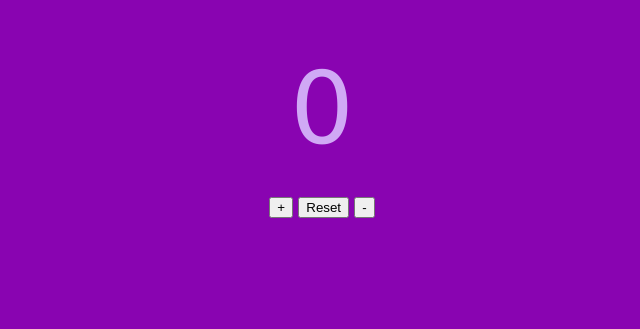
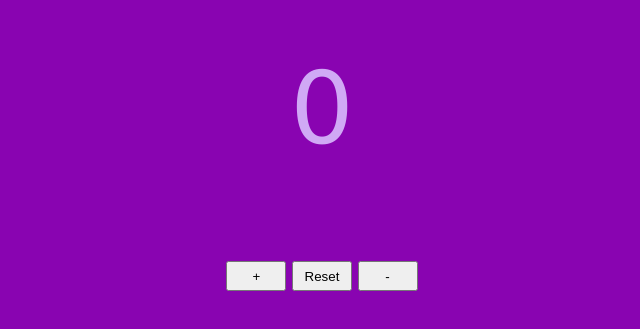
Before and after one commit to nunesjessica/desafioReactLadies, a plain HTML site: page index.html in a window 1280 px wide. Shown: the part 175-504 px from the top of the page, without its empty margins (318-958 px from the left). Drawn offline with Linux system fonts and the light colour scheme.

Commit message:
melhorando o estilo dos botões

```diff
--- a/index.html
+++ b/index.html
@@ -23,21 +23,17 @@
             margin: 0;
             padding: 20px;
         }
-        #buttondiv{
+        #button{
             text-align: center;
             font-family: 'Verdana';
             font-size: 16px;
-            padding: 10px 32px;
-
-
+            font-weight: bold;
+            padding: 14px 40px;
+            margin: 60px;
         }
         .button{
-            font-family: 'Verdana';
-            font-size: 16px;
-            padding: 10px 32px;
-            text-align: center;
-            border: none;
-            align-items: center;
+            width: 60px;
+            height: 30px;
 
         }
     </style>
@@ -45,10 +41,10 @@
 <body>
  <h1 id="title">JS Counter</h1>
  <p id="counter"></p>
- <div id="buttondiv">
-        <button id="plus">+</button>
-        <button id="reset">Reset</button>
-        <button id="less">-</button>
+ <div id="button">
+        <button id="plus" class="button">+</button>
+        <button id="reset" class="button">Reset</button>
+        <button id="less" class="button">-</button>
  </div>
 </body>
 <script src="main.js"></script>
```
